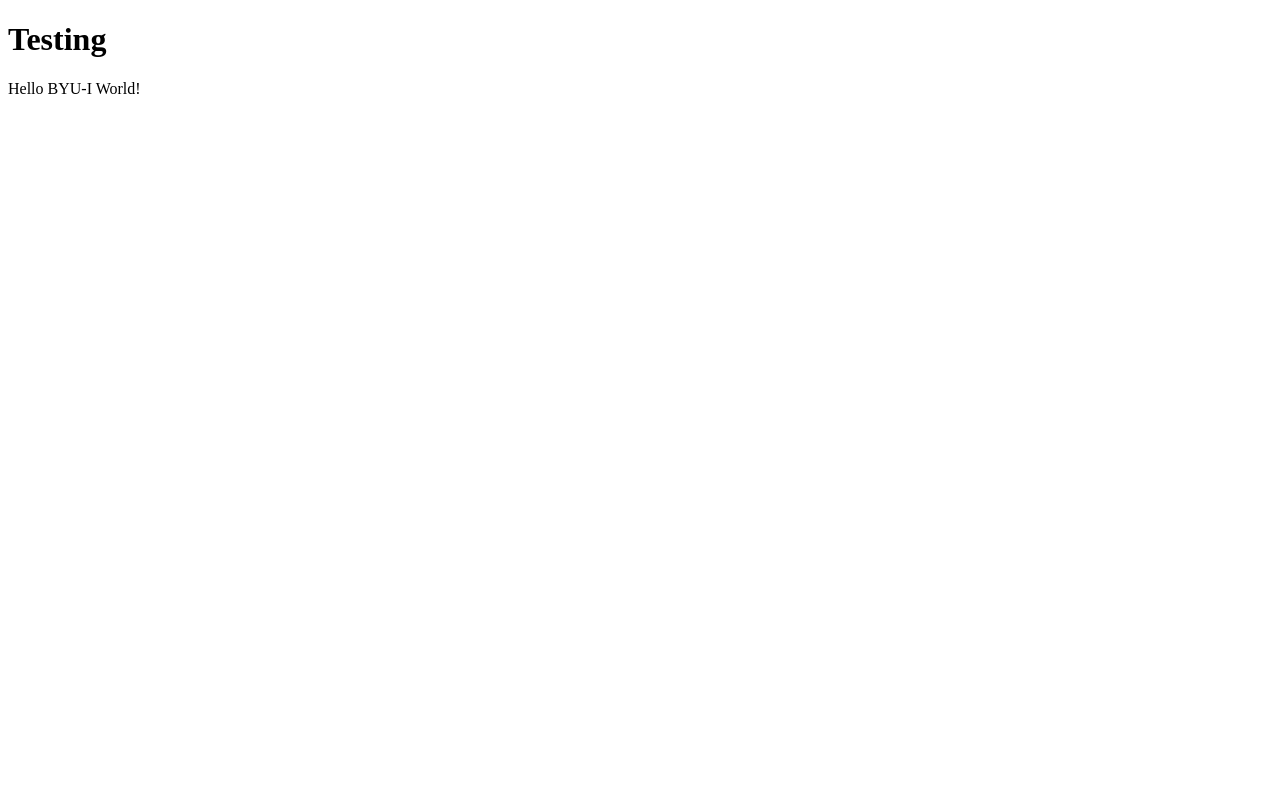
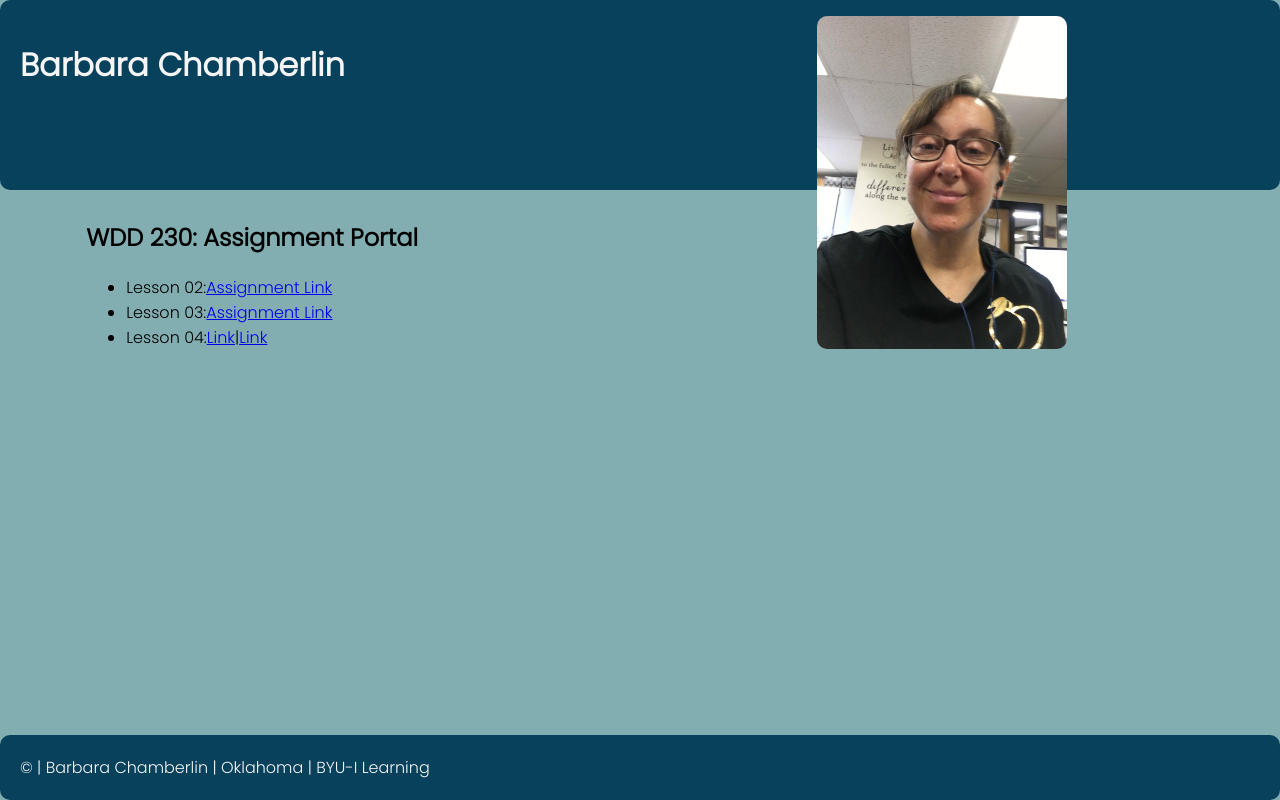
Before and after one commit to atomickat/byui-wdd-230, a plain HTML site: page index.html in a window 1280 px wide. Drawn offline with Linux system fonts and the light colour scheme.

Commit message:
first draft 9-16

```diff
--- /dev/null
+++ b/css/style.css
@@ -0,0 +1,95 @@
+@import url('https://fonts.googleapis.com/css2?family=Poppins:wght@300&family=Roboto&display=swap');
+
+/* font-family: 'Poppins', sans-serif;
+font-family: 'Roboto', sans-serif; */
+
+/* https://coolors.co/7d2e68-82aeb1-08415c-34623f-9e8fb2 */
+
+body {
+  background-color: #82AEB1;
+  margin: 0 auto;
+  max-width: auto;
+}
+
+header,
+footer {
+  background-color: #08415C;
+  color: whitesmoke;
+  padding: 20px;
+}
+
+img {
+  width: 250px;
+  height: auto;
+  border-radius: 10px;
+
+}
+
+html {
+  font-family: 'Poppins', sans-serif;
+}
+
+h1 h2 h3 h4 h5 h6 {
+  font-family: 'Roboto', sans-serif;
+}
+
+h1 {
+  text-align: left;
+}
+
+.item {
+  border-radius: 10px;
+}
+
+.item.grid-container {
+  display: grid;
+  height: 100vh;
+
+  gap: 10px;
+
+  grid-template-columns: repeat(12, 1fr);
+  grid-template-rows: repeat(12, 1fr);
+
+}
+
+.item.header {
+  grid-row: 1 / span 3;
+  grid-column: 1 / span 12;
+}
+
+.item.figure {
+  grid-row: 1 / span 12;
+  grid-column: 10 / auto;
+}
+
+.item.main {
+  grid-row: 4 / span 7;
+  grid-column: 2 / span 11;
+}
+
+.item.footer {
+  grid-row: 12 / span 1;
+  grid-column: 1 / span 12;
+}
+
+@media screen and (max-width: 550px) {
+  .item.grid-container {
+    display: block;
+  }
+
+  .item.header {
+    display: block;
+  }
+
+  .item.main {
+    text-align: left;
+  }
+
+  .item.footer {
+    line-height: normal;
+  }
+
+  .item.figure {
+    width: 45px;
+  }
+}
--- a/index.html
+++ b/index.html
@@ -7,12 +7,50 @@
         content="IE=edge">
   <meta name="viewport"
         content="width=device-width, initial-scale=1.0">
-  <title>Test</title>
+  <title>WDD 230 | Web Frontend Development I</title>
+  <meta name="author"
+        content="Barbara Chamberlin">
+  <meta name="description"
+        content="This page is used as a 'Course Portal Home Page' for WDD 230 Web Frontend Development I and will be
+        updated regularly with fall semester assignment links. ">
+  <link rel="stylesheet"
+        href="css/style.css">
+  <script src="js/script.js"></script> <!-- Is this js link correct? -->
+  <link rel="preconnect"
+        href="https://fonts.googleapis.com">
+  <link rel="preconnect"
+        href="https://fonts.gstatic.com"
+        crossorigin>
+  <link href="https://fonts.googleapis.com/css2?family=Poppins:wght@300&family=Roboto&display=swap"
+        rel="stylesheet">
+
 </head>
 
 <body>
-  <h1>Testing</h1>
-  <footer>Hello BYU-I World!</footer>
+  <div class="item grid-container">
+    <header class="item header">
+      <h1>Barbara Chamberlin</h1>
+    </header>
+
+    <figure class="item figure">
+      <img src="images/barbpic1.JPG"
+           alt="Barbara Chamberlin"
+           title="Barbara Chamberlin in her element.">
+    </figure>
+
+    <main class="item main">
+      <h2>WDD 230: Assignment Portal</h2>
+      <ul>
+        <li>Lesson 02:<a href="#">Assignment Link</a></li>
+        <li>Lesson 03:<a href="#">Assignment Link</a></li>
+        <li>Lesson 04:<a href="#">Link</a>|<a href="#">Link</a></li>
+      </ul>
+    </main>
+
+    <footer class="item footer">
+      &copy; | Barbara Chamberlin | Oklahoma | BYU-I Learning
+    </footer>
+  </div>
 </body>
 
 </html>
```
Also changed, not shown: images/barbpic1.JPG (added), js/script.js (added).
